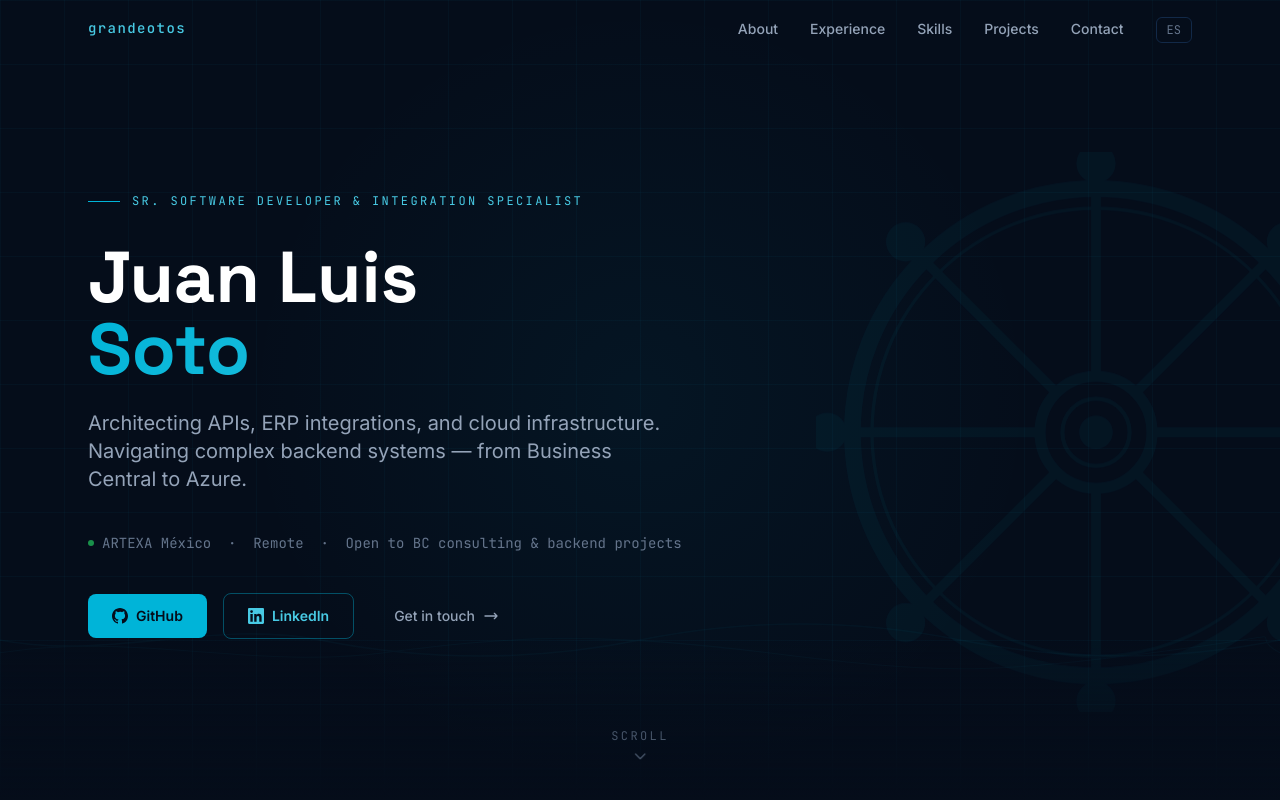
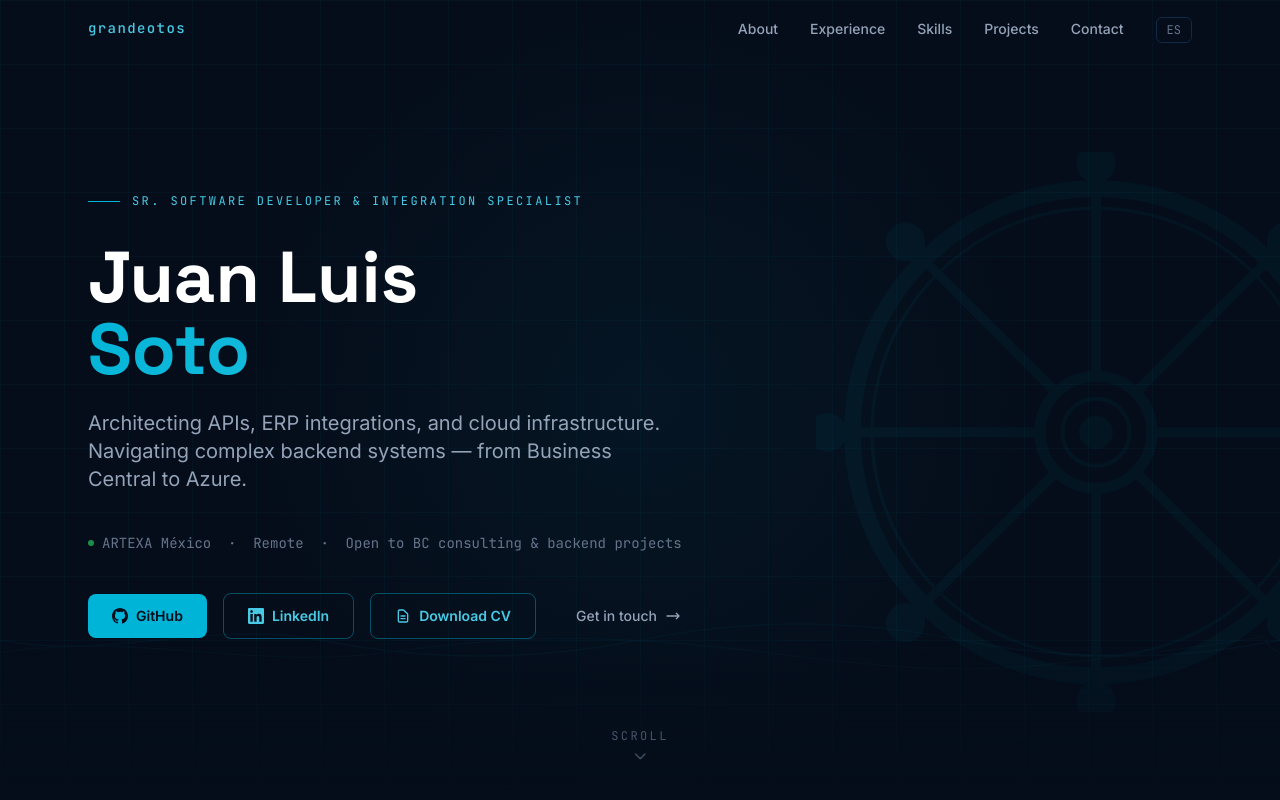
Before and after one commit to grandeotos/grandeotos.github.io, an Astro site: page / in a window 1280 px wide. Shown: the top 800 px of the page. Built offline with nearby package versions, Linux system fonts and the light colour scheme; Astro itself is replaced by a stand-in of ours.

Commit message:
feat(cv): publicar CV en PDF (ES/EN) con boton de descarga en el hero
- public/cv/: juan-luis-soto-cv-es.pdf y juan-luis-soto-cv-en.pdf
- translations.ts: claves ctaCv y cvHref por idioma (en/es)
- Hero.astro: boton de descarga junto a GitHub y LinkedIn

```diff
--- a/src/components/Hero.astro
+++ b/src/components/Hero.astro
@@ -122,6 +122,15 @@ const { t } = Astro.props;
           LinkedIn
         </a>
         <a
+          href={t.cvHref}
+          class="inline-flex items-center gap-2 px-6 py-3 border border-ocean-500/40 text-ocean-400 font-semibold rounded-lg hover:bg-ocean-500/10 transition-colors duration-200 text-sm"
+        >
+          <svg class="w-4 h-4" fill="none" stroke="currentColor" viewBox="0 0 24 24" aria-hidden="true">
+            <path stroke-linecap="round" stroke-linejoin="round" stroke-width="2" d="M9 12h6m-6 4h6m2 5H7a2 2 0 01-2-2V5a2 2 0 012-2h5.586a1 1 0 01.707.293l5.414 5.414a1 1 0 01.293.707V19a2 2 0 01-2 2z"/>
+          </svg>
+          {t.ctaCv}
+        </a>
+        <a
           href="#contact"
           class="inline-flex items-center gap-2 px-6 py-3 text-slate-400 hover:text-white transition-colors duration-200 font-medium text-sm"
         >
--- a/src/i18n/translations.ts
+++ b/src/i18n/translations.ts
@@ -25,6 +25,8 @@ export const translations = {
       statusHtml:
         '<a href="https://artexa.com" target="_blank" rel="noopener noreferrer" class="hover:text-ocean-400 transition-colors">ARTEXA México</a> &nbsp;·&nbsp; Remote &nbsp;·&nbsp; Open to BC consulting &amp; backend projects',
       ctaContact: 'Get in touch',
+      ctaCv: 'Download CV',
+      cvHref: '/cv/juan-luis-soto-cv-en.pdf',
       scroll: 'Scroll',
     },
     about: {
@@ -314,6 +316,8 @@ export const translations = {
       statusHtml:
         '<a href="https://artexa.com" target="_blank" rel="noopener noreferrer" class="hover:text-ocean-400 transition-colors">ARTEXA México</a> &nbsp;·&nbsp; Remoto &nbsp;·&nbsp; Abierto a consultoría BC y proyectos backend',
       ctaContact: 'Contáctame',
+      ctaCv: 'Descargar CV',
+      cvHref: '/cv/juan-luis-soto-cv-es.pdf',
       scroll: 'Bajar',
     },
     about: {
```
Also changed, not shown: 2 other files.
